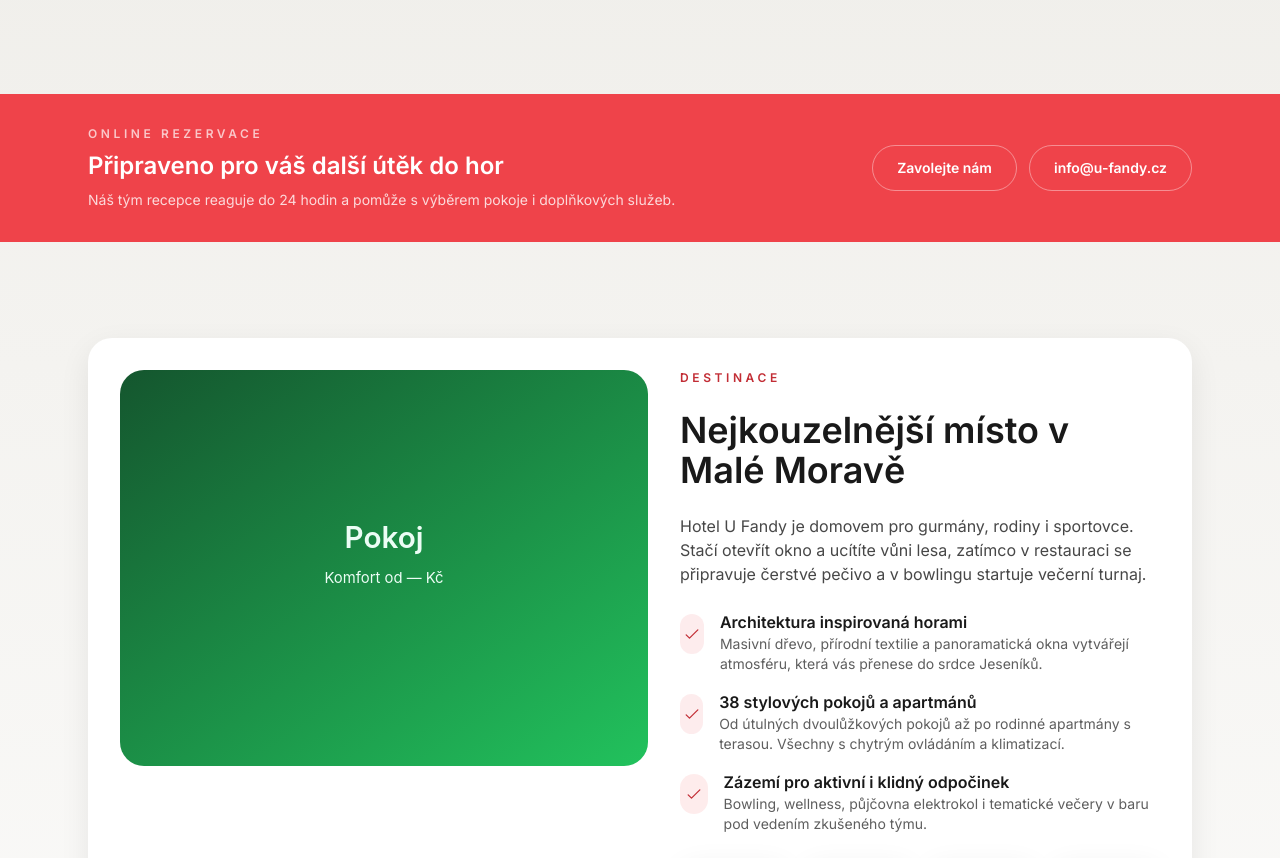
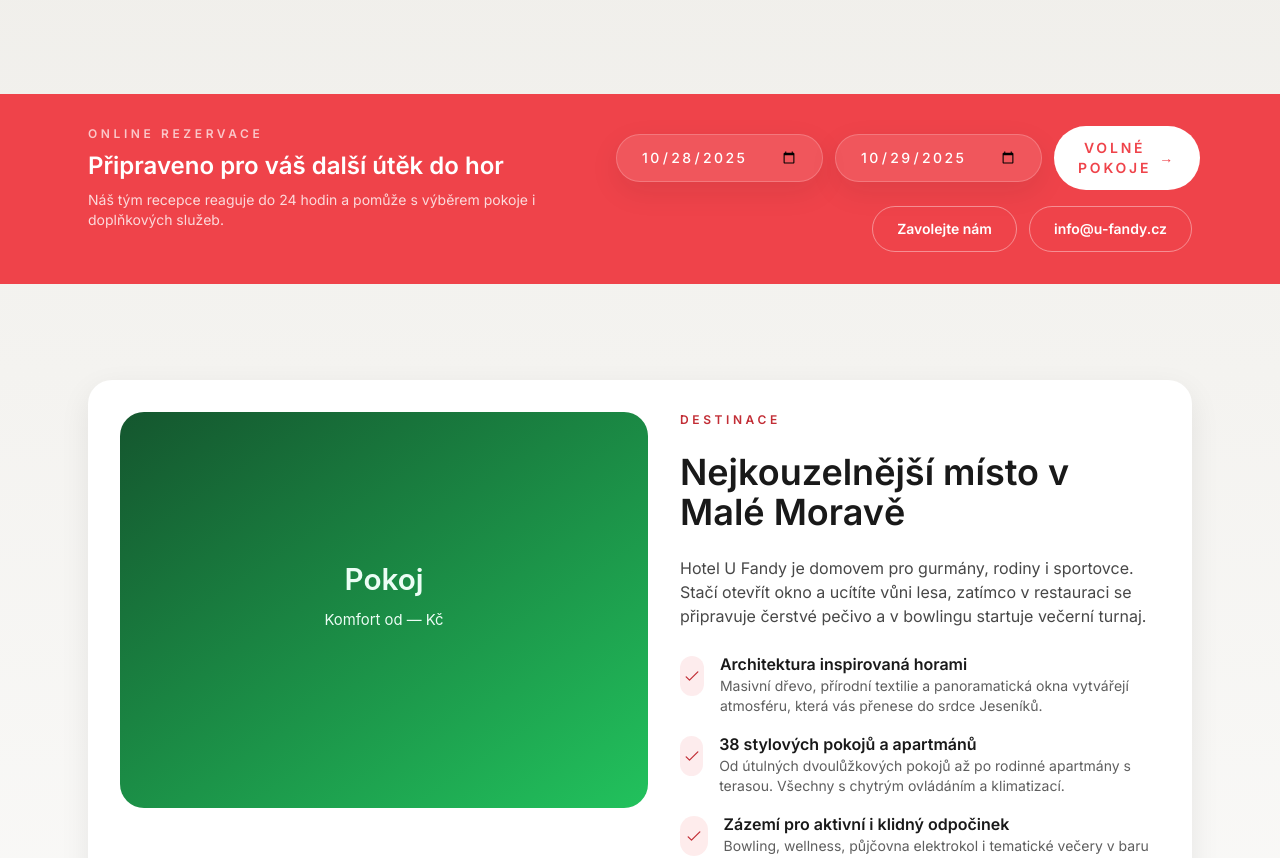
Before and after one commit to domin211/U-Fandy-Web, a Next.js app: page / in a window 1280 px wide. Shown: the part 820-1678 px from the top of the page. Built offline with nearby package versions, Linux system fonts and the light colour scheme.

Commit message:
Add Trevlix-powered online reservation form

```diff
--- a/app/(routes)/(home)/page.tsx
+++ b/app/(routes)/(home)/page.tsx
@@ -6,6 +6,7 @@
 import HoursTable from '@/components/HoursTable';
 import ReservationForm from '@/components/ReservationForm';
 import HeroBackgroundSlideshow, { type HeroBackgroundImage } from '@/components/HeroBackgroundSlideshow';
+import { OnlineReservationForm } from '@/components/online-reservation-form';
 import rooms from '@/data/rooms.json';
 import menu from '@/data/menu.json';
 import hours from '@/data/hours.json';
@@ -144,13 +145,15 @@
       </section>
 
       <section className="bg-brand text-white">
-        <div className="mx-auto flex max-w-6xl flex-col gap-6 px-4 py-8 sm:flex-row sm:items-center sm:justify-between sm:px-6">
+        <div className="mx-auto flex max-w-6xl flex-col gap-6 px-4 py-8 sm:flex-row sm:items-start sm:justify-between sm:px-6">
           <div className="space-y-2">
             <p className="text-xs font-semibold uppercase tracking-[0.3em] text-white/70">Online rezervace</p>
             <h2 className="text-2xl font-semibold">Připraveno pro váš další útěk do hor</h2>
             <p className="text-sm text-white/80">Náš tým recepce reaguje do 24 hodin a pomůže s výběrem pokoje i doplňkových služeb.</p>
           </div>
-          <div className="flex flex-col gap-3 sm:flex-row sm:items-center">
+          <div className="flex w-full flex-col gap-4 sm:max-w-xl sm:items-end">
+            <OnlineReservationForm />
+            <div className="flex w-full flex-col gap-3 sm:flex-row sm:items-center sm:justify-end">
               <a
                 href="tel:+420000000000"
                 className="inline-flex items-center justify-center rounded-full border border-white/40 px-6 py-3 text-sm font-semibold text-white transition hover:border-white hover:bg-white hover:text-topbar focus-visible:outline focus-visible:outline-2 focus-visible:outline-offset-2 focus-visible:outline-white"
@@ -163,6 +166,7 @@
               >
                 info@u-fandy.cz
               </a>
+            </div>
           </div>
         </div>
       </section>
--- /dev/null
+++ b/components/online-reservation-form.tsx
@@ -0,0 +1,119 @@
+"use client";
+
+import { FormEvent, useMemo, useState } from "react";
+
+const TREVLIX_BASE_URL = "https://book.trevlix.com/book/app/";
+const TREVLIX_CID = "7901170";
+
+const toInputDateValue = (date: Date) => {
+  const offsetDate = new Date(date.getTime() - date.getTimezoneOffset() * 60000);
+  return offsetDate.toISOString().split("T")[0];
+};
+
+const formatForTrevlix = (value: string) => {
+  const [year, month, day] = value.split("-");
+  return `${day}.${month}.${year}`;
+};
+
+export function OnlineReservationForm() {
+  const todayInputValue = useMemo(() => toInputDateValue(new Date()), []);
+
+  const [checkIn, setCheckIn] = useState(() => todayInputValue);
+  const [checkOut, setCheckOut] = useState(() => {
+    const tomorrow = new Date();
+    tomorrow.setDate(tomorrow.getDate() + 1);
+    return toInputDateValue(tomorrow);
+  });
+  const [error, setError] = useState<string | null>(null);
+
+  const handleSubmit = (event: FormEvent<HTMLFormElement>) => {
+    event.preventDefault();
+
+    if (!checkIn || !checkOut) {
+      setError("Vyberte prosím datum příjezdu i odjezdu.");
+      return;
+    }
+
+    const arrival = new Date(checkIn);
+    const departure = new Date(checkOut);
+
+    if (arrival >= departure) {
+      setError("Datum odjezdu musí následovat po datu příjezdu.");
+      return;
+    }
+
+    setError(null);
+
+    const params = new URLSearchParams({
+      date_from: formatForTrevlix(checkIn),
+      date_to: formatForTrevlix(checkOut),
+      cid: TREVLIX_CID,
+      mode: "window",
+    });
+
+    const reservationUrl = `${TREVLIX_BASE_URL}?${params.toString()}`;
+
+    window.open(reservationUrl, "_blank", "noopener");
+  };
+
+  return (
+    <div className="flex w-full flex-col gap-2 sm:max-w-xl">
+      <form
+        onSubmit={handleSubmit}
+        className="flex w-full flex-col gap-3 sm:flex-row sm:items-center"
+      >
+        <label className="flex w-full flex-col gap-1 text-xs font-semibold uppercase tracking-[0.2em] text-white/70 sm:gap-2">
+          <span className="sr-only">Datum příjezdu</span>
+          <input
+            type="date"
+            value={checkIn}
+            onChange={(event) => {
+              const value = event.target.value;
+              setCheckIn(value);
+              setError(null);
+
+              if (!value || !checkOut) {
+                return;
+              }
+
+              const nextAllowedDeparture = new Date(value);
+              nextAllowedDeparture.setDate(nextAllowedDeparture.getDate() + 1);
+              if (new Date(checkOut) <= new Date(value)) {
+                setCheckOut(toInputDateValue(nextAllowedDeparture));
+              }
+            }}
+            className="w-full rounded-full border border-white/20 bg-white/10 px-6 py-3 text-sm font-medium text-white shadow-soft outline-none transition focus:border-white/60 focus:bg-white/20"
+            min={todayInputValue}
+            required
+          />
+        </label>
+        <label className="flex w-full flex-col gap-1 text-xs font-semibold uppercase tracking-[0.2em] text-white/70 sm:gap-2">
+          <span className="sr-only">Datum odjezdu</span>
+          <input
+            type="date"
+            value={checkOut}
+            onChange={(event) => {
+              setCheckOut(event.target.value);
+              setError(null);
+            }}
+            className="w-full rounded-full border border-white/20 bg-white/10 px-6 py-3 text-sm font-medium text-white shadow-soft outline-none transition focus:border-white/60 focus:bg-white/20"
+            min={checkIn || todayInputValue}
+            required
+          />
+        </label>
+        <button
+          type="submit"
+          className="inline-flex w-full items-center justify-center rounded-full bg-white px-6 py-3 text-sm font-semibold uppercase tracking-[0.2em] text-brand transition hover:bg-white/90 focus-visible:outline focus-visible:outline-2 focus-visible:outline-offset-2 focus-visible:outline-white sm:w-auto"
+        >
+          Volné pokoje
+          <span aria-hidden className="ml-2">→</span>
+        </button>
+      </form>
+      {error ? (
+        <p className="text-sm font-medium text-white" role="alert">
+          {error}
+        </p>
+      ) : null}
+    </div>
+  );
+}
```
Lines whose indentation alone changed are shown as unchanged.
